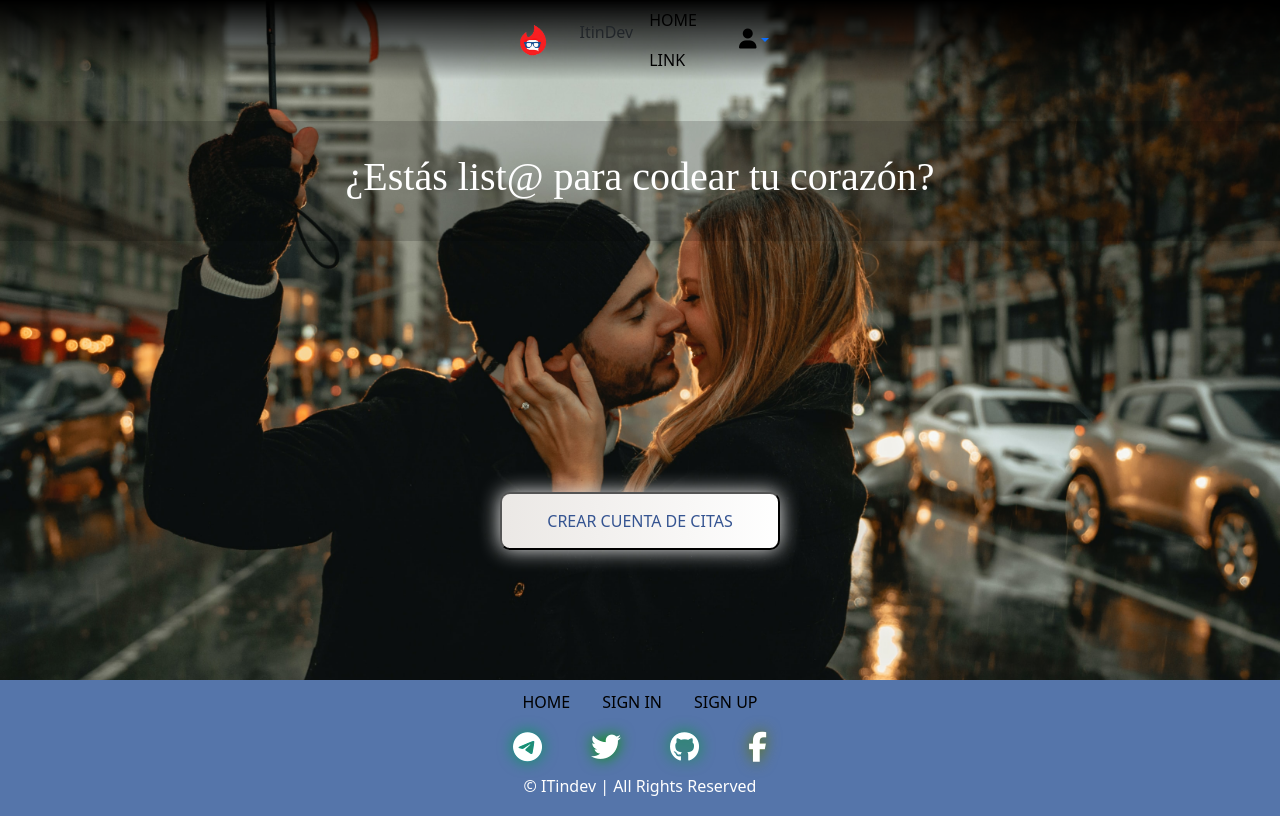
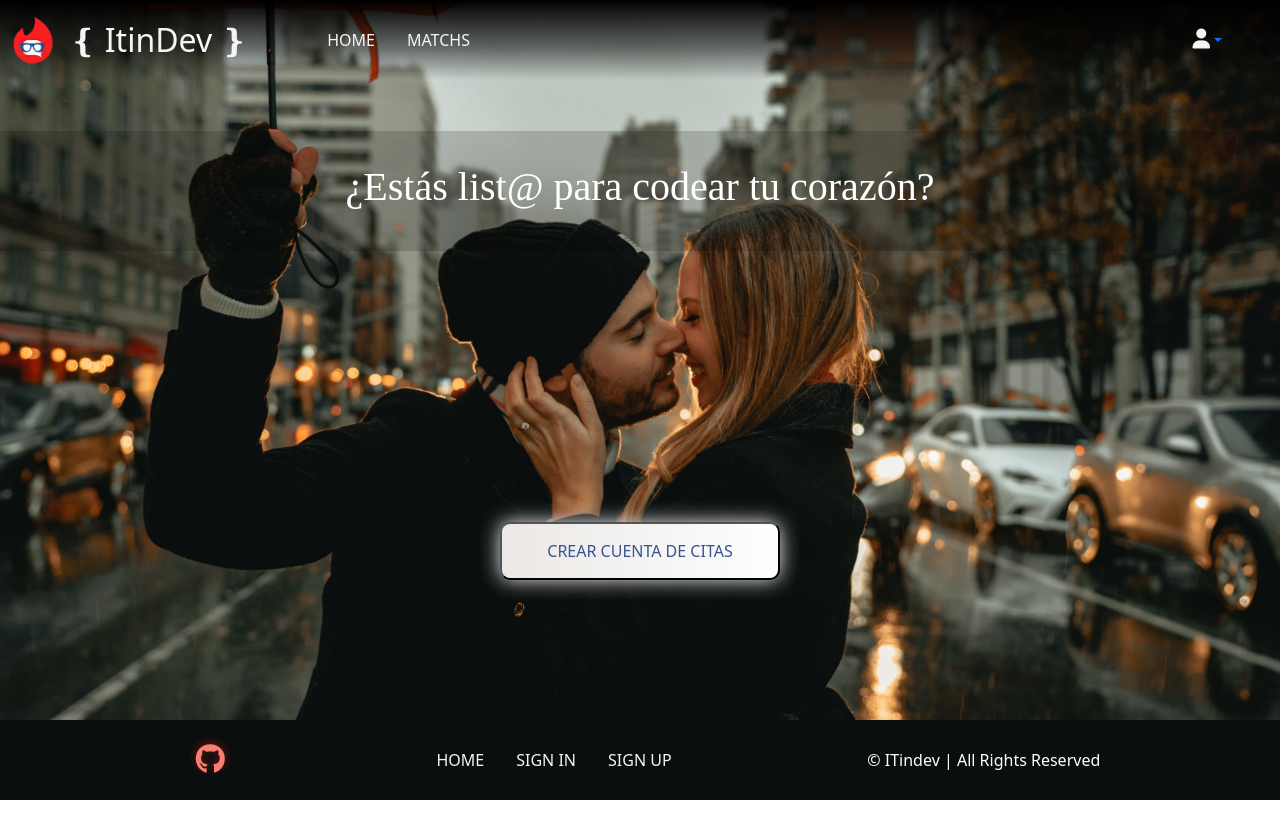
Before and after one commit to bk-sin/ITinDev, a React (Create React App) app in the folder frontend/: page / in a window 1280 px wide. Built offline with nearby package versions, Linux system fonts and the light colour scheme; no server answers.

Commit message:
feat: main style

```diff
--- a/frontend/src/components/Footer.js
+++ b/frontend/src/components/Footer.js
@@ -6,17 +6,14 @@ function Footer() {
     return (
         <footer>
             <div className="footer-nav" variant="dark">
+                <div className="icons-container">
+                    <Nav.Link href="/" className="link-social"><i className="fab fa-github" id="github"></i></Nav.Link>
+                </div>
+            </div>
             <div className="links-nav">
                 <Nav.Link  as={Link} to={"/"}  className="link-nav">Home</Nav.Link>
                 <Nav.Link as={Link} to={"/"} className="link-nav">Sign In</Nav.Link>
                 <Nav.Link as={Link} to={"/"} className="link-nav">Sign Up</Nav.Link>
-            </div>
-        </div>
-            <div className="icons-container">
-                <Nav.Link href="/" className="link-social"><i className="fab fa-telegram-plane" id="telegram"></i></Nav.Link>
-                <Nav.Link href="/" className="link-social"><i className="fa fa-twitter" id="twitter"></i></Nav.Link>
-                <Nav.Link href="/" className="link-social"><i className="fab fa-github" id="github"></i></Nav.Link>
-                <Nav.Link href="/" className="link-social"><i className="fab fa-facebook-f" id="facebook"></i></Nav.Link>
             </div>
             <p>&copy; ITindev | All Rights Reserved</p>
         </footer>
--- a/frontend/src/components/NavBar.js
+++ b/frontend/src/components/NavBar.js
@@ -5,19 +5,21 @@ import {Link} from "react-router-dom"
 function NavBar() {
   return (
     <div className="costumBg" variant="dark">
-      <Link to="/" className="logo-container">
+      <div className="logo-container">
+      <Link to="/" >
         <img src="/assets/ItinDev_logo.png" alt="ItinDev_logo"></img>
       </Link>
-      <p>ItinDev</p>
-      <div>
+      <p className="brand">&#x2774; ItinDev &#x2775; </p>
+      </div>
+      <div className="menu-options">
         <Nav.Link as={Link} className="link-nav" to="/">
           Home
         </Nav.Link>
         <Nav.Link as={Link} className="link-nav" to="#link">
-          Link
+          Matchs
         </Nav.Link>
       </div>
-
+      <div className="dropdown-nav">
       <NavDropdown
         title={<i className="fas fa-user"></i>}
         className="link-nav"
@@ -30,6 +32,7 @@ function NavBar() {
           Sing Up
         </NavDropdown.Item>
       </NavDropdown>
+      </div>
     </div>
   )
 }
--- a/frontend/src/css.css
+++ b/frontend/src/css.css
@@ -14,6 +14,62 @@ img {
   width: 100vw;
 }
 
+
+
+
+/* Estilos de componente main */
+
+.container_principal {
+  display: flex;
+  flex-flow: column nowrap;
+  justify-content: space-around;
+  align-items: center;
+  width: 100%;
+  height: 90vh;
+  background: url('../public/assets/clay-banks-pfThjuy_jUA-unsplash.jpg') center center/cover no-repeat;
+
+}
+
+.container_cuenta{
+  display: flex;
+  justify-content: center;
+  text-align: center;
+  flex-direction: column;
+  width: 100vw;
+  height: 15vh;
+  background-color: rgba(0, 0, 0, 0.159);
+  /* background-color: #d12728;
+  background-image: linear-gradient(180deg, #d12728 6%, #5575aa 68%); */
+}
+
+.titulo_principal{
+  font-family: ProximaNova;
+  color: #ffffff;
+  padding: 1rem;
+}
+
+.btn-grad {
+  background-image: linear-gradient(to right, #ebe8e5 0%, #FFFFFF  51%, #ECE9E6  100%)
+}
+
+.btn-grad {
+   margin: 10px 10rem;
+   padding: 15px 45px;
+   text-align: center;
+   text-transform: uppercase;
+   transition: 0.5s;
+   background-size: 200% auto;
+   color: #355491;
+   box-shadow: 0 0 20px #eee;
+   border-radius: 10px;
+   display: block;
+ }
+
+ .btn-grad:hover {
+   background-position: right center;
+   color: #fff;
+   text-decoration: none;
+ }
 
 
 
@@ -261,16 +317,15 @@ select::-webkit-scrollbar-thumb{
     padding: 0
   }
 
-
 }
 
 /* ESTILO COMPONENTE NAVBAR */
 .costumBg{
-  width: 100vw;
+  width: 100%;
   min-height: 10vh;
   display: flex;
   flex-flow: row nowrap;
-  justify-content: center;
+  justify-content: space-between;
   align-items: center;
   background: rgb(0,0,0);
   background: linear-gradient(180deg, rgba(0,0,0,1) 0%, rgba(0,0,0,0.4962359943977591) 60%, rgba(0,0,0,0) 100%);
@@ -282,30 +337,45 @@ select::-webkit-scrollbar-thumb{
 
 .logo-container{
   display: flex;
-flex: 0 1 auto;
-padding: 0px 2rem;
+  flex-flow: row nowrap;
+  justify-content: center;
+  align-items: center;
+  width: 20%;
 }
 
 .logo-container img{
-width: 30px;
+  width: 45px;
+  margin-right: 1rem;
 }
 
+.brand{
+  color: whitesmoke;
+  font-size: 2rem;
+  margin-bottom: unset;
+}
+
+.menu-options{
+  display: flex;
+  flex-flow: row nowrap;
+  flex: 0 1 60%;
+}
+
+
 .dropdown-nav{
-
 padding: 0px 2rem;
 display: flex;
 flex: 0 1 auto
 }
 
 .links-nav{
+
 font-size: 2vh;
 display: flex;
 flex-flow: row nowrap;
-flex: 1 1 100%;
 }
 
 .link-nav{
-color: rgb(0, 0, 0) !important;
+color: whitesmoke !important;
 text-transform: uppercase;
 padding: 10px;
 }
@@ -320,7 +390,7 @@ transition: .3s;
 
 .fa-user{
 font-size: 20px;
-color: rgb(0, 0, 0);
+color: whitesmoke;
 
 }
 
@@ -329,104 +399,46 @@ color: rgb(0, 0, 0);
 footer{
   color: white;
   display: flex;
-  flex-flow: column nowrap;
+  flex-flow: row nowrap;
   justify-content: space-evenly;
+  align-content: center;
   align-items: center;
   width: 100%;
-  height: 17vh;
-  background: #5575aa;
+  height: 10vh;
+  background: #0a0e0f;
+}
+
+footer p{
+  margin-bottom: unset;
 }
 
 .icons-container{
   display: flex;
-  flex-flow: row wrap;
-  min-width: 25%;
-  justify-content: space-evenly;
+  flex-flow: row nowrap;
+  justify-content: center;
   }
 
 
-#telegram,
-#twitter,
-#github,
-#facebook {
+#github {
   font-size: 30px;
   color: white;
   border-radius: 3px;
   animation: animate 3s linear infinite;
-  text-shadow: 0 0 15px #0072ff;
 }
 
-#twitter {
-  animation-delay: 0.3s;
-}
-
-#facebook {
-  animation-delay: 0.7s;
-}
 
 #github {
   animation-delay: 0.1s;
 }
 
 @keyframes animate {
-  from {
+  50% {
     filter: hue-rotate(0deg);
+    color: white;
+    text-shadow: 0 -5px 20px rgb(248,31,33);
   }
-  to {
-    filter: hue-rotate(360deg);
+  0%, 100% {
+    filter: hue-rotate(10deg);
+    color: rgb(248,31,33);
   }
 }
-
-/* Estilos de componente main */
-
-.container_principal {
-  display: flex;
-  flex-flow: column nowrap;
-  justify-content: space-around;
-  align-items: center;
-  width: 100%;
-  height: 85vh;
-  background: url('../public/assets/clay-banks-pfThjuy_jUA-unsplash.jpg') center center/cover no-repeat;
-
-}
-
-.container_cuenta{
-  display: flex;
-  justify-content: center;
-  text-align: center;
-  flex-direction: column;
-  width: 100vw;
-  height: 15vh;
-  background-color: rgba(0, 0, 0, 0.159);
-  /* background-color: #d12728;
-  background-image: linear-gradient(180deg, #d12728 6%, #5575aa 68%); */
-}
-
-.titulo_principal{
-  font-family: ProximaNova;
-  color: #ffffff;
-  padding: 1rem;
-}
-
-.btn-grad {
-  background-image: linear-gradient(to right, #ebe8e5 0%, #FFFFFF  51%, #ECE9E6  100%)
-}
-
-.btn-grad {
-   margin: 10px 10rem;
-   padding: 15px 45px;
-   text-align: center;
-   text-transform: uppercase;
-   transition: 0.5s;
-   background-size: 200% auto;
-   color: #355491;
-   box-shadow: 0 0 20px #eee;
-   border-radius: 10px;
-   display: block;
- }
-
- .btn-grad:hover {
-   background-position: right center;
-   color: #fff;
-   text-decoration: none;
- }
```
Lines whose indentation alone changed are shown as unchanged.
